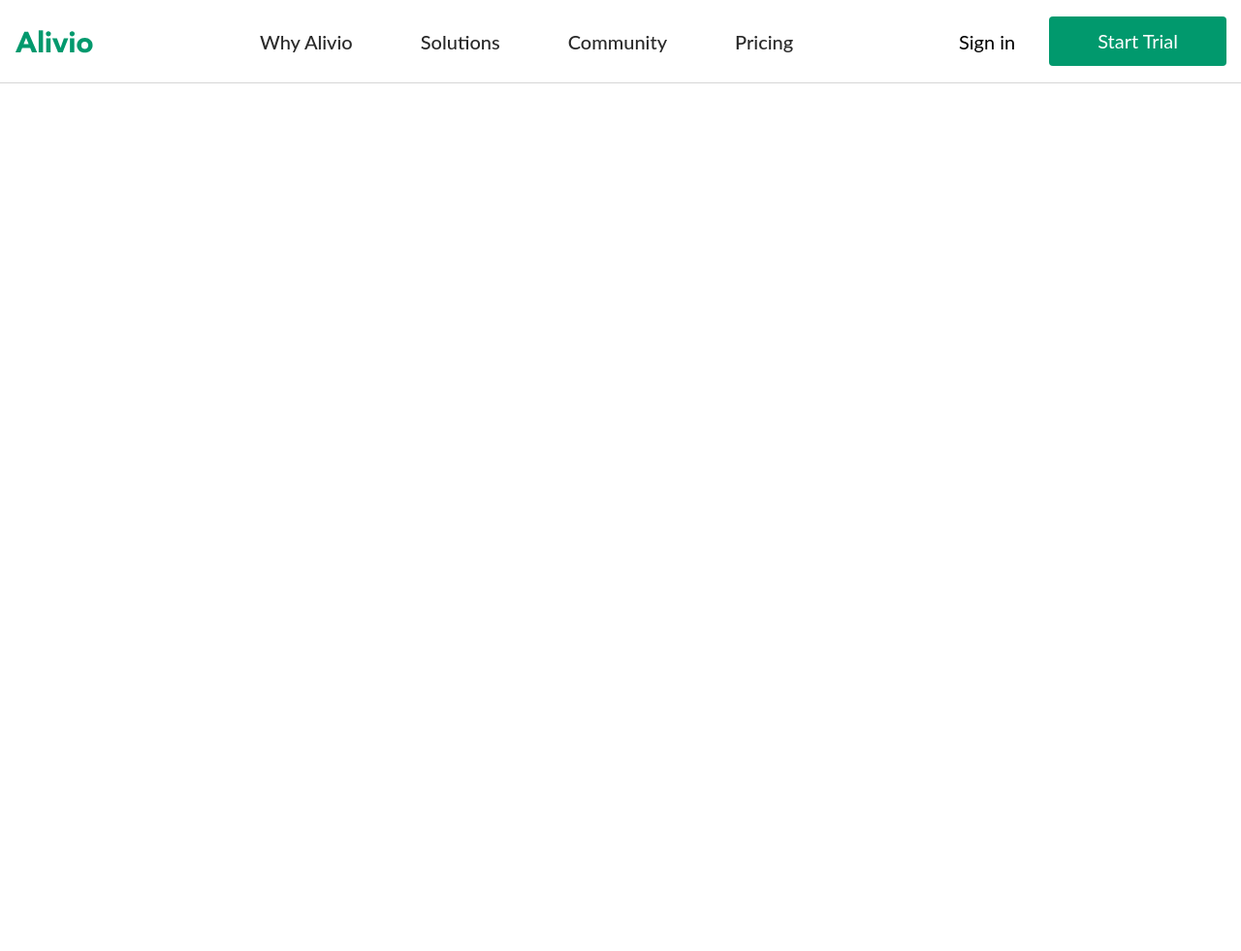
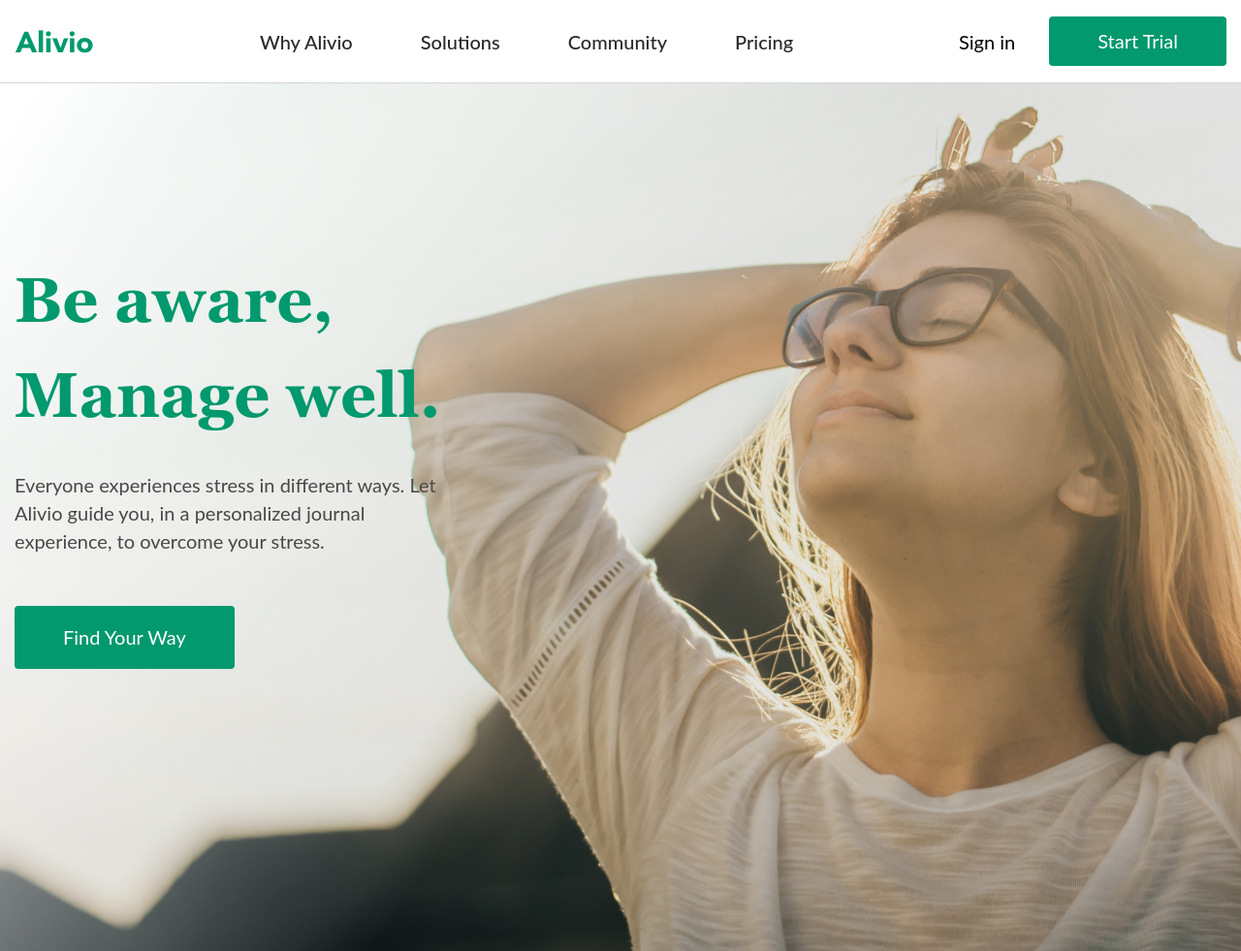
Before and after one commit to Averkiev91/Alivio-HTML-project, a website: page app/index.html in a window 1280 px wide. Shown: the whole page at 97% size. Before the commit the page ends 800 px from the top, so only its background shows below. Drawn offline with nearby package versions, Linux system fonts and the light colour scheme; files that its build step writes are made by us from their sources; a web font is replaced by a local one.

Commit message:
section home

```diff
--- a/app/index.html
+++ b/app/index.html
@@ -24,4 +24,26 @@
     </div>
 </header>
 
+
+<main>
+    <section class="home">
+        <div class="container">
+            <div class="home__content">
+                <h1 class="home__title">
+                    Be aware,<br>Manage well.
+                </h1>
+                <div class="home__text">
+                    <p>
+                        Everyone experiences stress in different ways.
+                        Let Alivio guide you, in a personalized journal experience, to overcome your stress.
+                    </p>
+                </div>
+                <div class="home__btn">
+                    <a href="#" class="btn btn-big">Find Your Way</a>
+                </div>
+            </div>
+        </div>
+    </section>
+</main>
+
 <!--#include virtual="/parts/footer.html" -->
--- a/app/styles/sass/base/_config.sass
+++ b/app/styles/sass/base/config.sass
@@ -114,6 +114,7 @@ img, svg
 	vertical-align: top
 	max-width: 100%
 	height: auto
+	object-fit: cover
 
 /* Form */
 
--- a/app/styles/sass/blocks/header.sass
+++ b/app/styles/sass/blocks/_header.sass
@@ -30,16 +30,3 @@
             transition: .3s all
             &:hover:first-child
                 color: #01996d
-.btn, a.btn
-    display: inline-block
-    background-color: #01996D
-    color: #fff
-    height: 51px
-    line-height: 51px
-    padding: 0 50px
-    font-size: 20px
-    font-weight: 400
-    border-radius: 4px
-    transition: opacity .2s ease
-    &:hover
-        opacity: .8
--- /dev/null
+++ b/app/styles/sass/blocks/_home.sass
@@ -0,0 +1,16 @@
+.home
+    padding: 175px 0
+    min-height: 895px
+    background: url('../images/background/background_home.jpg') center (center/cover) no-repeat
+    &__content
+        max-width: 440px
+    &__title
+        margin-bottom: 30px
+        color: #01996D
+        font-size: 65px
+        font-weight: 700
+        font-family: 'Georgia', serif
+    &__text
+        color: #484848
+        line-height: 144.5%
+        margin-bottom: 53px
--- /dev/null
+++ b/app/styles/sass/blocks/button.sass
@@ -0,0 +1,16 @@
+.btn, a.btn
+    display: inline-block
+    background-color: #01996D
+    color: #fff
+    height: 51px
+    line-height: 51px
+    padding: 0 50px
+    font-size: 20px
+    font-weight: 400
+    border-radius: 4px
+    transition: opacity .2s ease
+    &:hover
+        opacity: .8
+    &-big
+        min-height: 65px
+        line-height: 65px
```
Also changed, not shown: app/css/app.min.css, app/images/background/background_home.jpg (added), app/images/favicon.png, app/styles/sass/base/mixins.sass (renamed from app/styles/sass/base/_mixins.sass).
